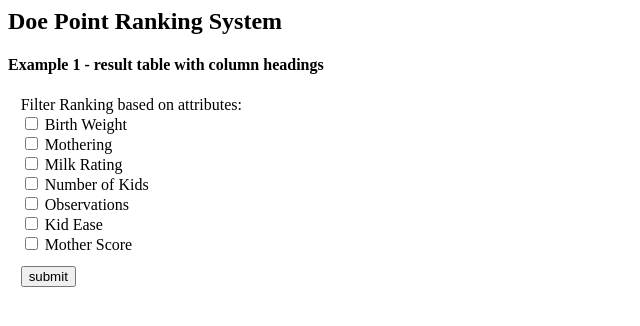
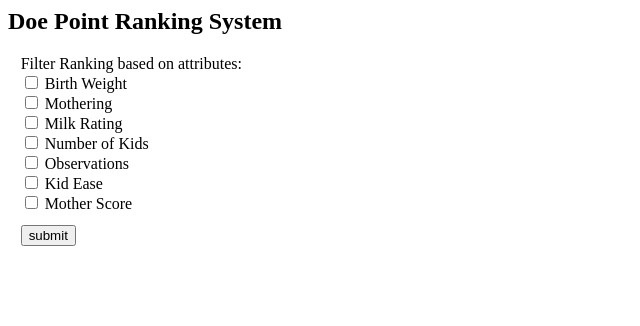
Before and after one commit to ipodtouch0218/csc315-project, a Flask app: page / in a window 1280 px wide. Shown: the top 326 px of the page, without its empty margins (0-640 px from the left). Run offline with Flask 3, Linux system fonts and the light colour scheme; data that the repository does not hold is empty; some libraries are stand-ins or nearby versions.

Commit message:
Removed header

```diff
--- a/templates/my-form.html
+++ b/templates/my-form.html
@@ -10,7 +10,7 @@
     <body>
 	    <h2>Doe Point Ranking System</h2>
 
-	    <h4>Example 1 - result table with column headings</h4>
+
         <form method="POST">
             <div>
                 <label>Filter Ranking based on attributes:</label>
```
